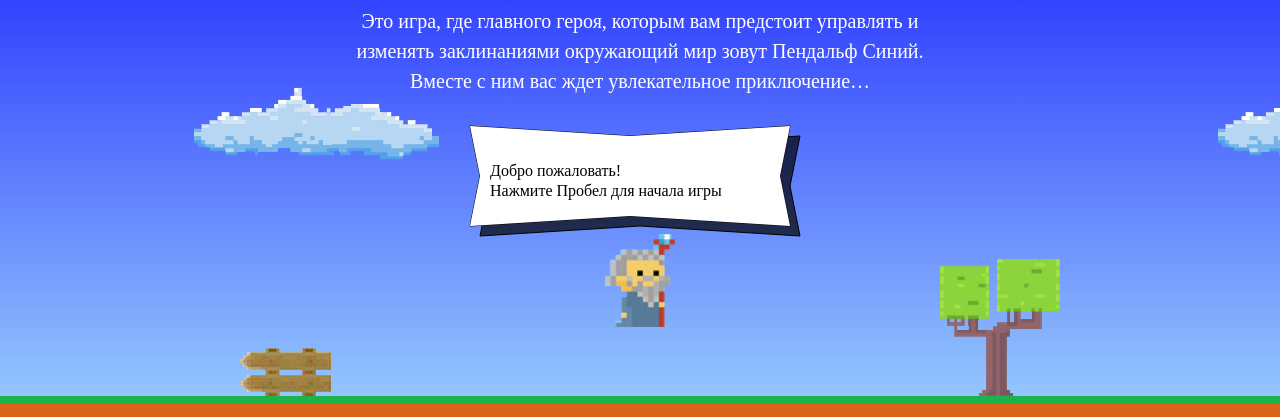
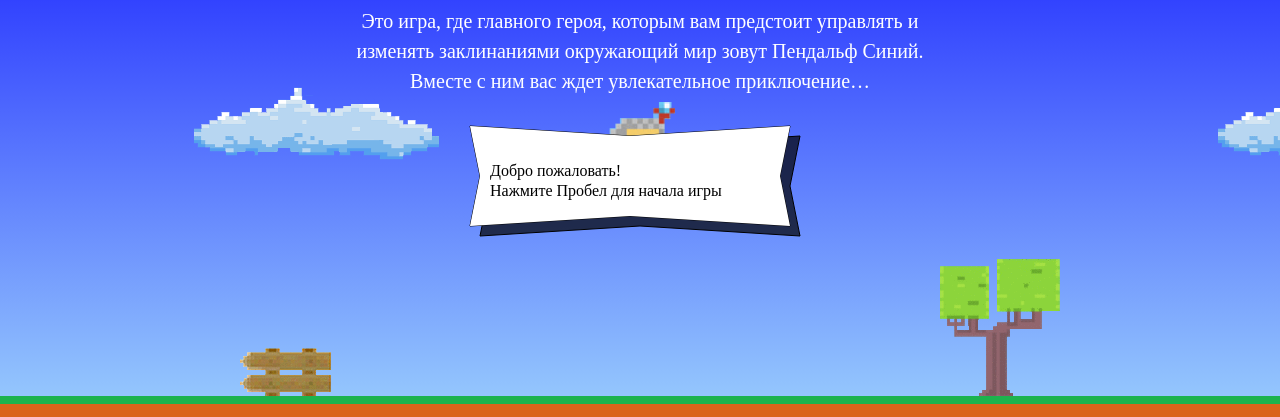
Before and after one commit to oliktva/138410-code-and-magick, a website: page index.html in a window 1280 px wide. Shown: the part 203-620 px from the top of the page. Drawn offline with Linux system fonts and the light colour scheme; a web font is replaced by a local one.

Commit message:
change logic for getWizardY

```diff
--- a/index.html
+++ b/index.html
@@ -185,7 +185,7 @@
   };
 
   function getWizardY(height) {
-    return (height - getWizardHeight(wizardWidth)) * 2 / 3;
+    return height / 3 - getWizardHeight(wizardWidth);
   };
 </script>
 <script src="js/game.js"></script>
```
